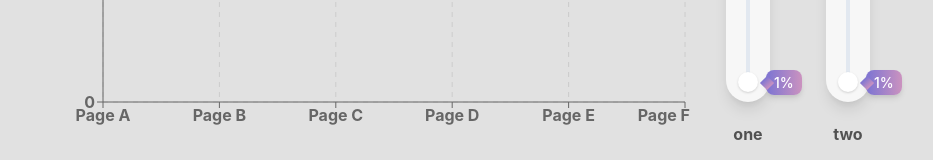
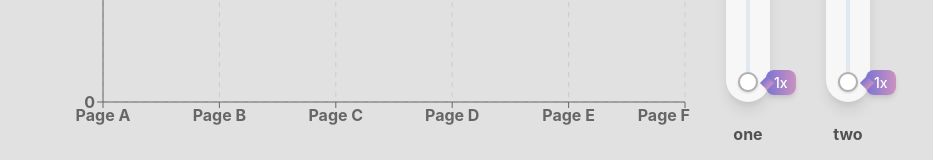
Before and after one commit to mattbardal/ch2023, a React (Create React App) app in the folder frontend/: page / in a window 1280 px wide. Shown: the part 446-606 px from the top of the page, without its empty margins (178-1111 px from the left). Built offline with nearby package versions, Linux system fonts and the light colour scheme.

Commit message:
updated sliders visuals

```diff
--- a/frontend/src/components/Sliders.tsx
+++ b/frontend/src/components/Sliders.tsx
@@ -13,7 +13,6 @@ import { useState } from "react";
 const CustomSlider = () => {
 
   const [sliderValue, setSliderValue] = useState(1)
-  const [showTooltip, setShowTooltip] = useState(true)
 
   return (
     <>
@@ -34,10 +33,10 @@ const CustomSlider = () => {
         color='white'
         placement='right'
         isOpen
-        label={`${sliderValue}%`}
+        label={`${sliderValue}x`}
         borderRadius='lg'
       >
-        <SliderThumb w='20px' h='20px' />
+        <SliderThumb w='20px' h='20px' border='2pt solid #B1B1B1'/>
       </Tooltip>
         </Slider>
       </Box>
```
